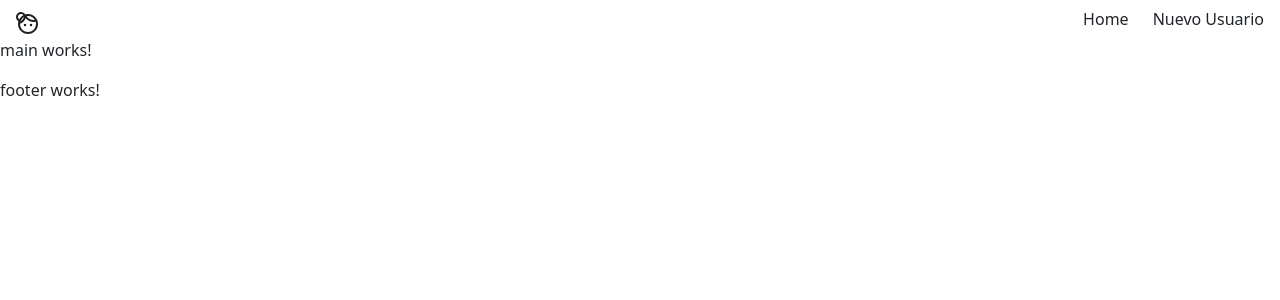
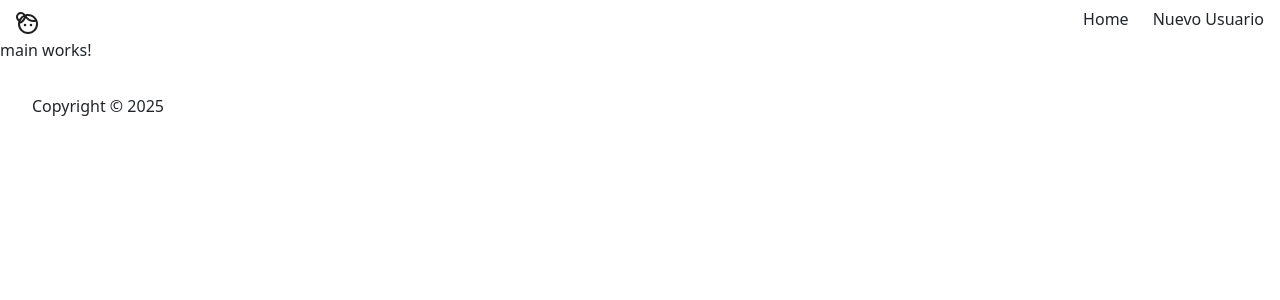
Before and after one commit to irene1972/usuarios_actividad6, an Angular app: page /home in a window 1280 px wide. Shown: the top 300 px of the page. Built offline with nearby package versions, Linux system fonts and the light colour scheme.

Commit message:
implementar el footer

```diff
--- a/src/app/components/footer/footer.css
+++ b/src/app/components/footer/footer.css
@@ -0,0 +1,3 @@
+p{
+    margin: 2rem;
+}
--- a/src/app/components/footer/footer.html
+++ b/src/app/components/footer/footer.html
@@ -1 +1,3 @@
-<p>footer works!</p>
+<section class="contenedor">
+    <P>Copyright &copy; 2025</P>
+</section>
```
